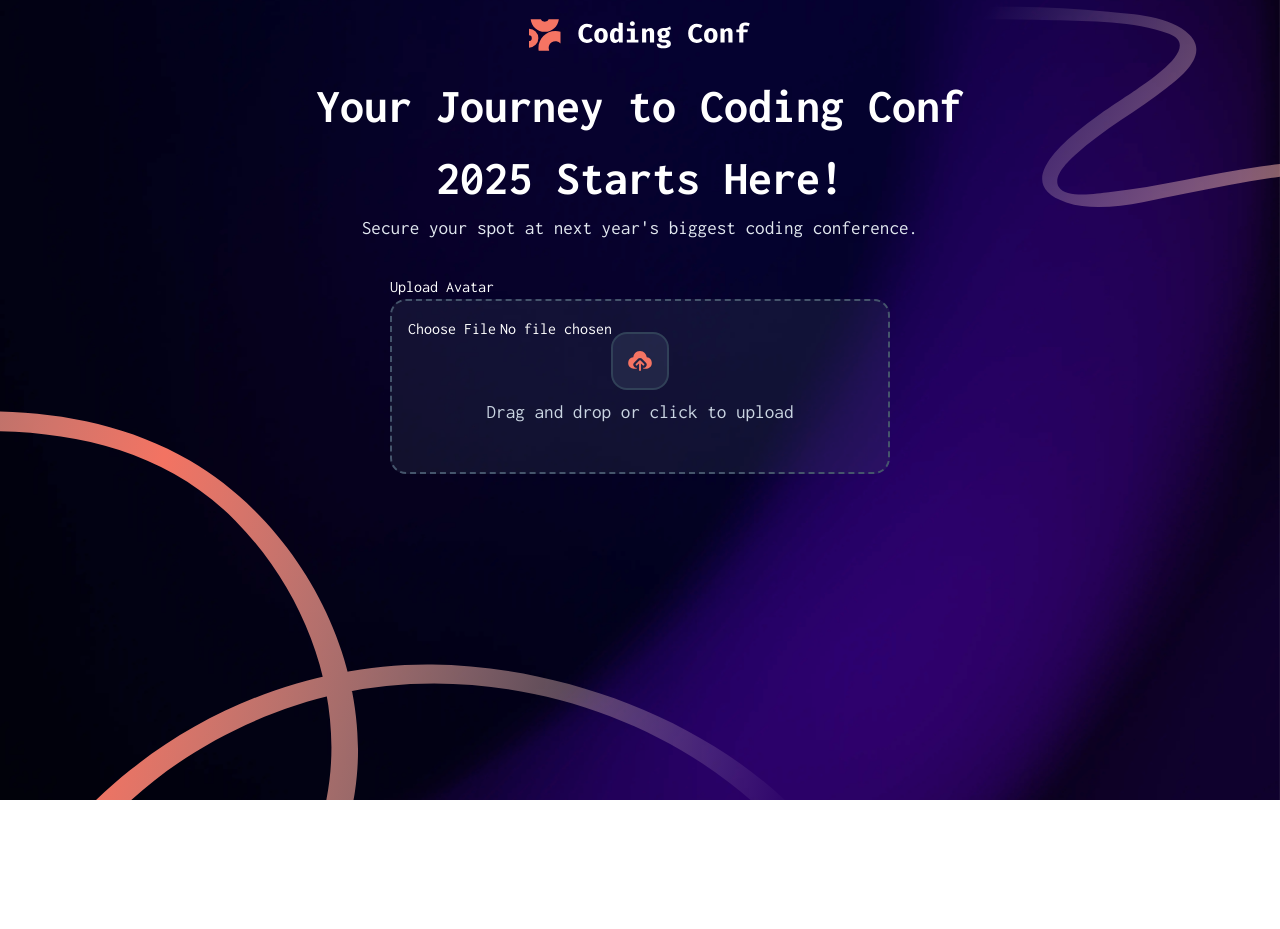
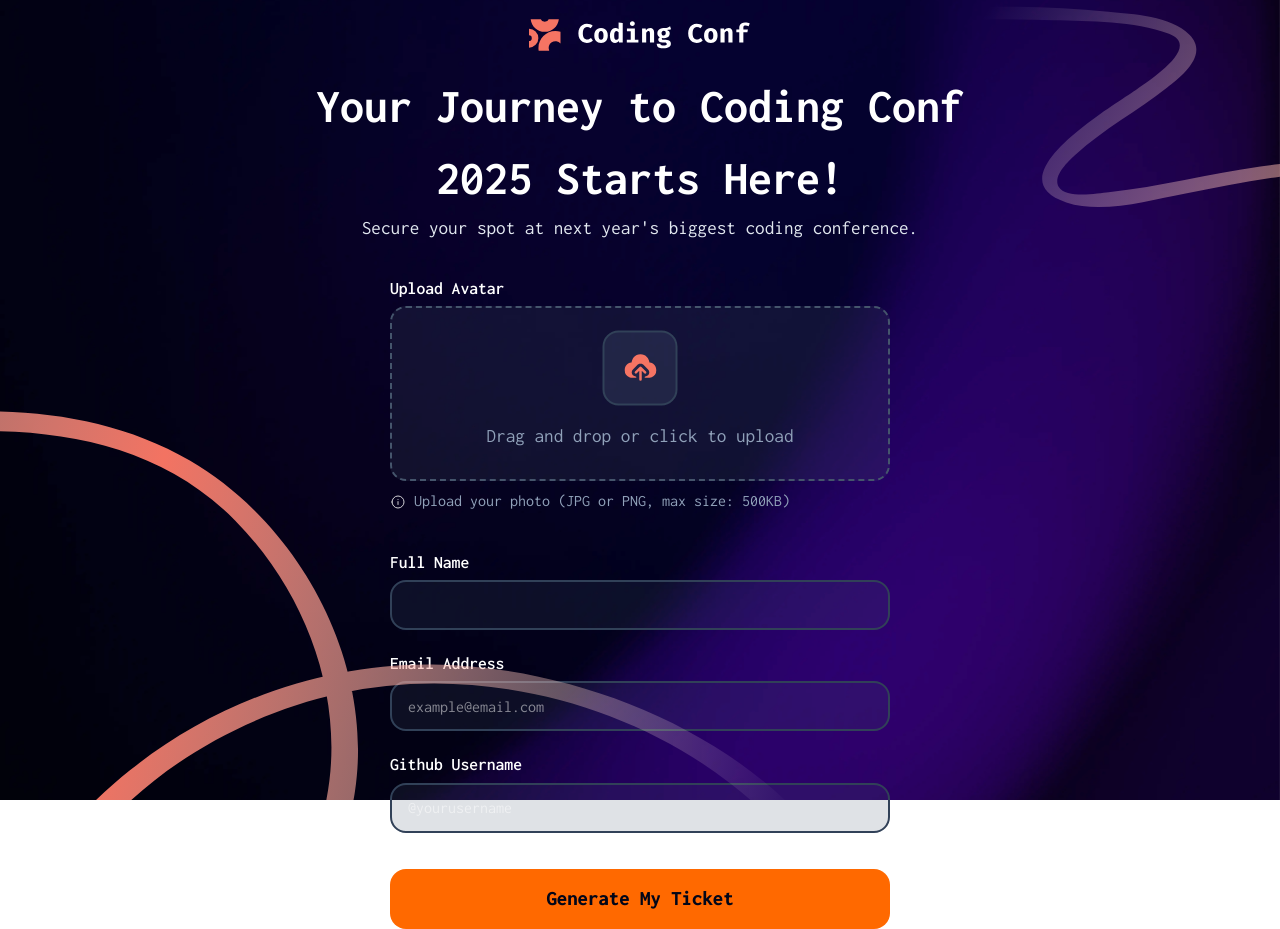
Before and after one commit to JunLovin/coding-conf, a React (Vite) app: page / in a window 1280 px wide. Before the commit the page ends 800 px from the top, so only its background shows below. Built offline with nearby package versions, Linux system fonts and the light colour scheme.

Commit message:
feat(Form): finish form page add remaining inputs and button, add useState for each input and show pfp image that the user selected.

```diff
--- a/src/components/Form.tsx
+++ b/src/components/Form.tsx
@@ -1,6 +1,45 @@
+import { useState, useEffect } from 'react'
 import Upload from '@public/images/icon-upload.svg'
+import Info from '@public/images/icon-info.svg'
 
 function Form() {
+    const [name, setName] = useState('')
+    const [email, setEmail] = useState('')
+    const [github, setGithub] = useState('')
+    const [pfp, setPfp] = useState<string | null>(null)
+
+    const handlePfp = (e:React.ChangeEvent<HTMLInputElement>) => {
+        if (e.target.files && e.target.files[0]) {
+            const imageUrl = URL.createObjectURL(e.target.files[0])
+            setPfp(imageUrl)
+            console.log(imageUrl)
+        }
+        console.log(e.target.files)
+        if (e.target.files) {
+            console.log(e.target.files[0])
+        }
+    }
+
+    useEffect(() => {
+        return () => {
+            if (pfp) {
+                URL.revokeObjectURL(pfp)
+            }
+        }
+    }, [pfp])
+
+    const handleName = (e:React.ChangeEvent<HTMLInputElement>) => {
+        setName(e.target.value)
+    }
+
+    const handleEmail = (e:React.ChangeEvent<HTMLInputElement>) => {
+        setEmail(e.target.value)
+    }
+
+    const handleGithub = (e:React.ChangeEvent<HTMLInputElement>) => {
+        setGithub(e.target.value)
+    }
+
     return (
         <>
         <section className="form w-full text-white h-[90dvh]">
@@ -13,18 +52,50 @@ function Form() {
                 </div>
 
                 <div className="form-form mt-8">
-                    <form onSubmit={(e) => e.preventDefault()}>
+                    <form onSubmit={(e) => e.preventDefault()} className="flex flex-col gap-5">
                         <div className="form-avatar">
                             <div className="avatar-label">
-                                <label htmlFor="avatar">Upload Avatar</label>
+                                <label htmlFor="avatar" className="font-semibold text-[1.1rem]">Upload Avatar</label>
                             </div>
-                            <div className="avatar-input w-[500px] h-[175px] border-2 p-4 flex justify-center items-center border-dashed border-slate-600 rounded-2xl bg-slate-600/20 relative">
-                                <div className="upload-container absolute translate-[-50%] top-[35%] left-[50%] p-3 rounded-2xl border-2  border-slate-700 bg-slate-500/20 cursor-pointer">
-                                    <img src={Upload} alt="upload"/>
+                            <div className="avatar-input mt-[.3rem] w-[500px] h-[175px] border-2 p-4 flex justify-center items-center border-dashed border-slate-600 rounded-2xl bg-slate-600/20 relative">
+                                <div className="upload-container w-[75px] h-[75px] flex justify-center items-center absolute translate-[-50%] top-[35%] left-[50%] p-2 rounded-2xl border-2  border-slate-700 bg-slate-500/20 cursor-pointer">
+                                {pfp ? (
+                                    <img src={pfp} alt="pfp" className="w-full h-full rounded-full"/>
+                                ) : (
+                                    <img src={Upload} alt="upload" className="w-[40px] h-[40px]"/>
+                                )}
                                 </div>
-                                <input type="file" id="avatar" name="avatar" className="w-full h-full relative cursor-pointer"/>
-                                <p className="absolute top-[65%] left-[50%] translate-[-50%] w-max text-slate-300 text-[1.2rem] z-0">Drag and drop or click to upload</p>
+                                <input type="file" id="avatar" name="avatar" className="w-full h-full relative cursor-pointer opacity-0" onChange={handlePfp}/>
+                                <p className="absolute top-[75%] left-[50%] translate-[-50%] w-max text-slate-400 text-[1.2rem] z-0">Drag and drop or click to upload</p>
                             </div>
+                            <p className="text-slate-400 mt-2"><img src={Info} alt="" className="inline mr-2"/>Upload your photo (JPG or PNG, max size: 500KB)</p>
+                        </div>
+                        <div className="form-name mt-4">
+                            <div className="name-label">
+                                <label htmlFor="name" className="font-semibold text-[1.1rem]">Full Name</label>
+                            </div>
+                            <div className="name-input">
+                                <input type="text" id="name" name="name" value={name} onChange={handleName} className="w-[500px] h-[50px] rounded-2xl bg-slate-600/17 border-2 border-slate-700 p-4 mt-[.3rem] outline-0"/>
+                            </div>
+                        </div>
+                        <div className="form-email">
+                            <div className="email-label">
+                                <label htmlFor="email" className="font-semibold text-[1.1rem]">Email Address</label>
+                            </div>
+                            <div className="email-input">
+                                <input type="text" id="email" name="email" placeholder="example@email.com" value={email} onChange={handleEmail} className="w-[500px] h-[50px] rounded-2xl bg-slate-600/17 border-2 border-slate-700 p-4 mt-[.3rem] outline-0"/>
+                            </div>
+                        </div>
+                        <div className="form-github">
+                            <div className="github-label">
+                                <label htmlFor="github" className="font-semibold text-[1.1rem]">Github Username</label>
+                            </div>
+                            <div className="github-input">
+                                <input type="text" id="github" name="github" placeholder="@yourusername" value={github} onChange={handleGithub} className="w-[500px] h-[50px] rounded-2xl bg-slate-600/17 border-2 border-slate-700 p-4 mt-[.3rem] outline-0"/>
+                            </div>
+                        </div>
+                        <div className="form-button mt-4">
+                            <button className="w-full bg-orange-500 text-slate-950 font-extrabold h-[60px] text-[1.3rem] rounded-2xl cursor-pointer">Generate My Ticket</button>
                         </div>
                     </form>
                 </div>
```
